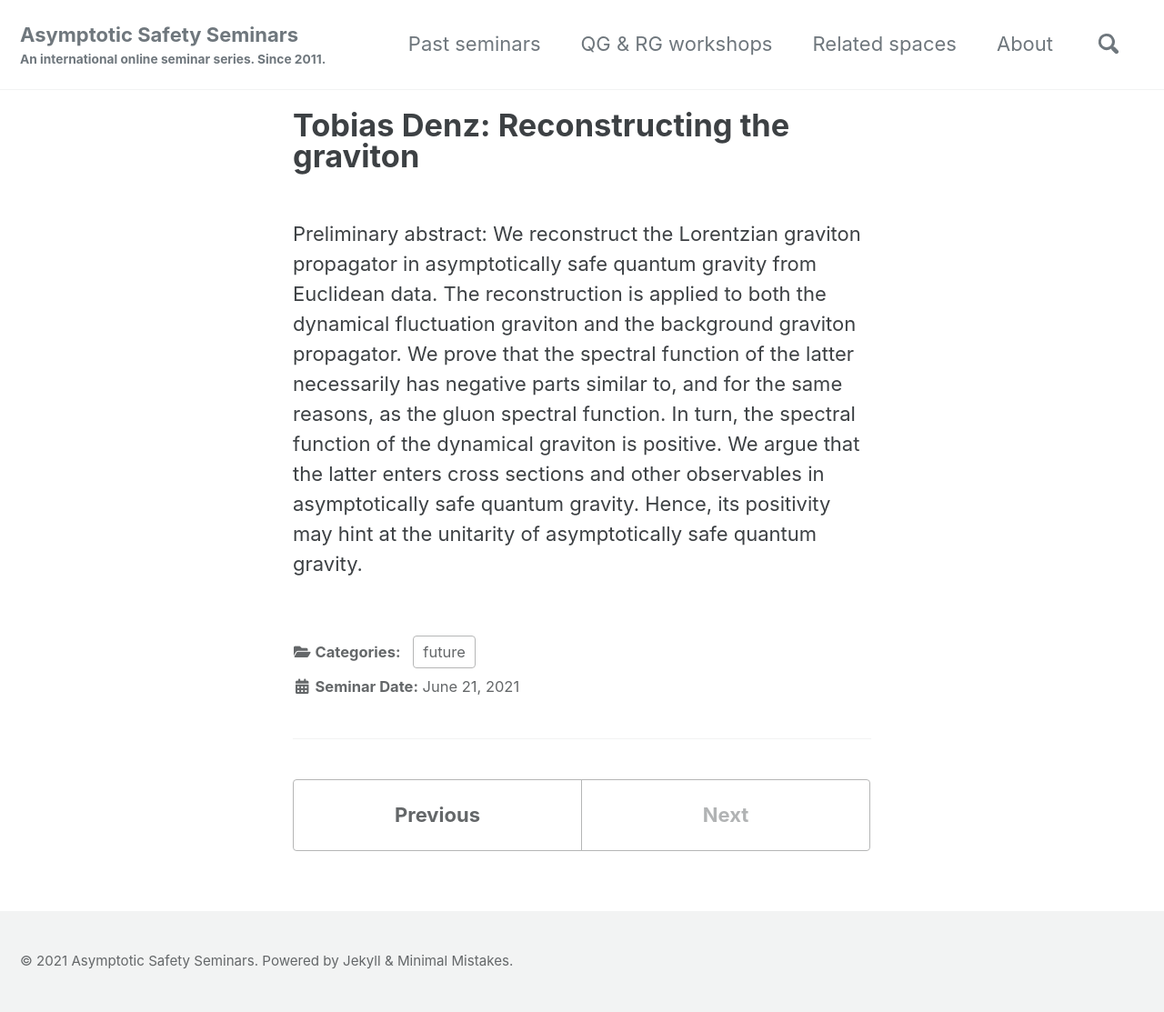
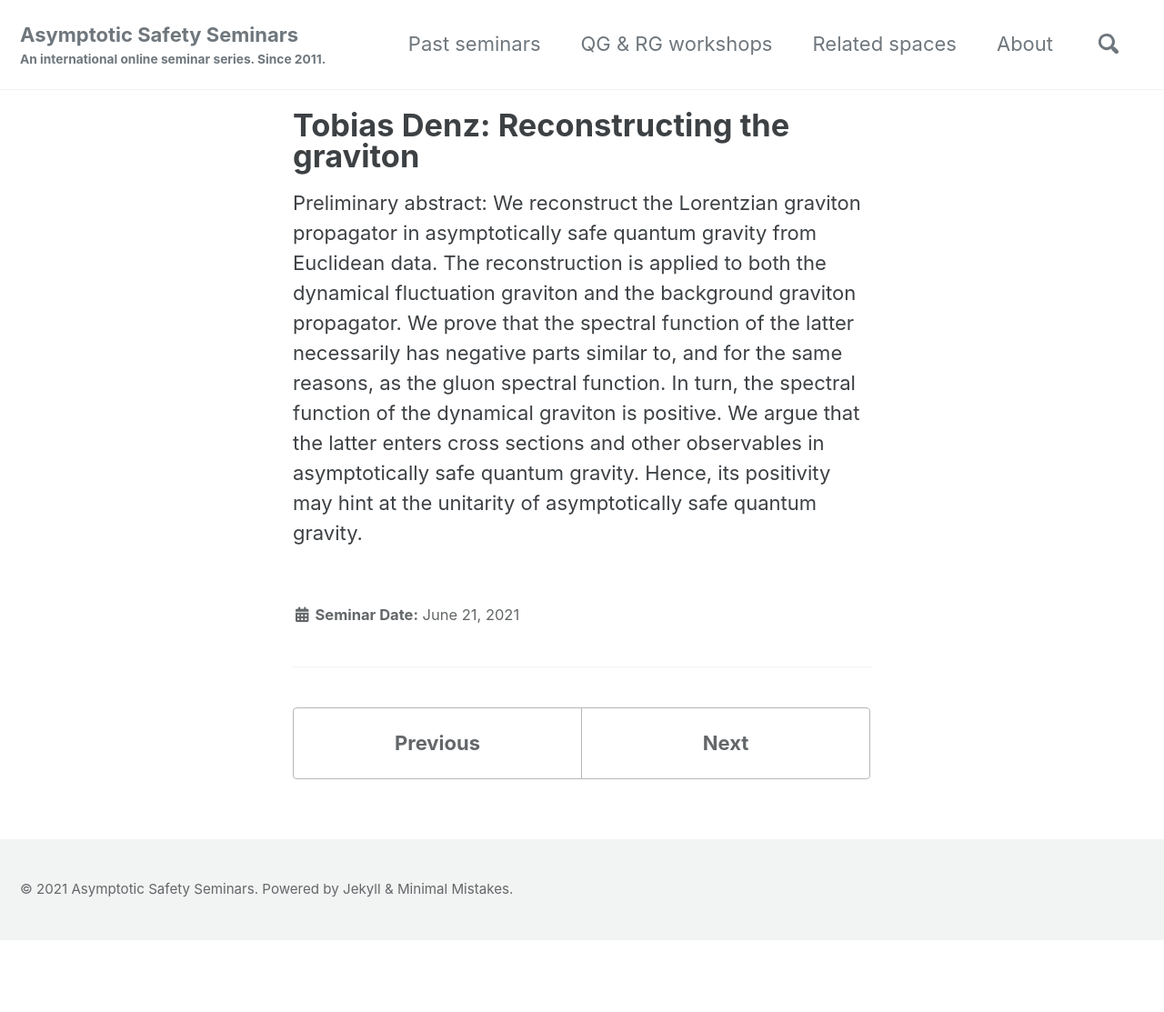
Before and after one commit to aaron-hd/as-website, a Jekyll site: the page built from _posts/2021-06-21-Tobias-Denz.md, in a window 1280 px wide. Shown: the whole page at 91% size. Built offline with Jekyll 4.4.1, drawn with Linux system fonts in a browser that asks for light colours; cached includes are drawn as plain includes; after the commit the page ends 1034 px from its top, so only the background shows below that.

Commit message:
add latest posts

```diff
--- a/_posts/2021-06-21-Tobias-Denz.md
+++ b/_posts/2021-06-21-Tobias-Denz.md
@@ -1,9 +1,5 @@
 ---
-title: "Tobias Denz: Reconstructing the graviton <br/><br/>
-
-"
-published: "true"
-category: "future"
+title: "Tobias Denz: Reconstructing the graviton"
 ---
 
 Preliminary abstract: We reconstruct the Lorentzian graviton propagator in asymptotically safe quantum gravity from Euclidean data. The reconstruction is applied to both the dynamical fluctuation graviton and the background graviton propagator. We prove that the spectral function of the latter necessarily has negative parts similar to, and for the same reasons, as the gluon spectral function. In turn, the spectral function of the dynamical graviton is positive. We argue that the latter enters cross sections and other observables in asymptotically safe quantum gravity. Hence, its positivity may hint at the unitarity of asymptotically safe quantum gravity.
```
Also changed, not shown: _posts/2021-06-14-Ivano-Basile.md (+0 -4 lines), _posts/2021-07-05-Benjamin-Knorr.md (added, +5 -0 lines).
